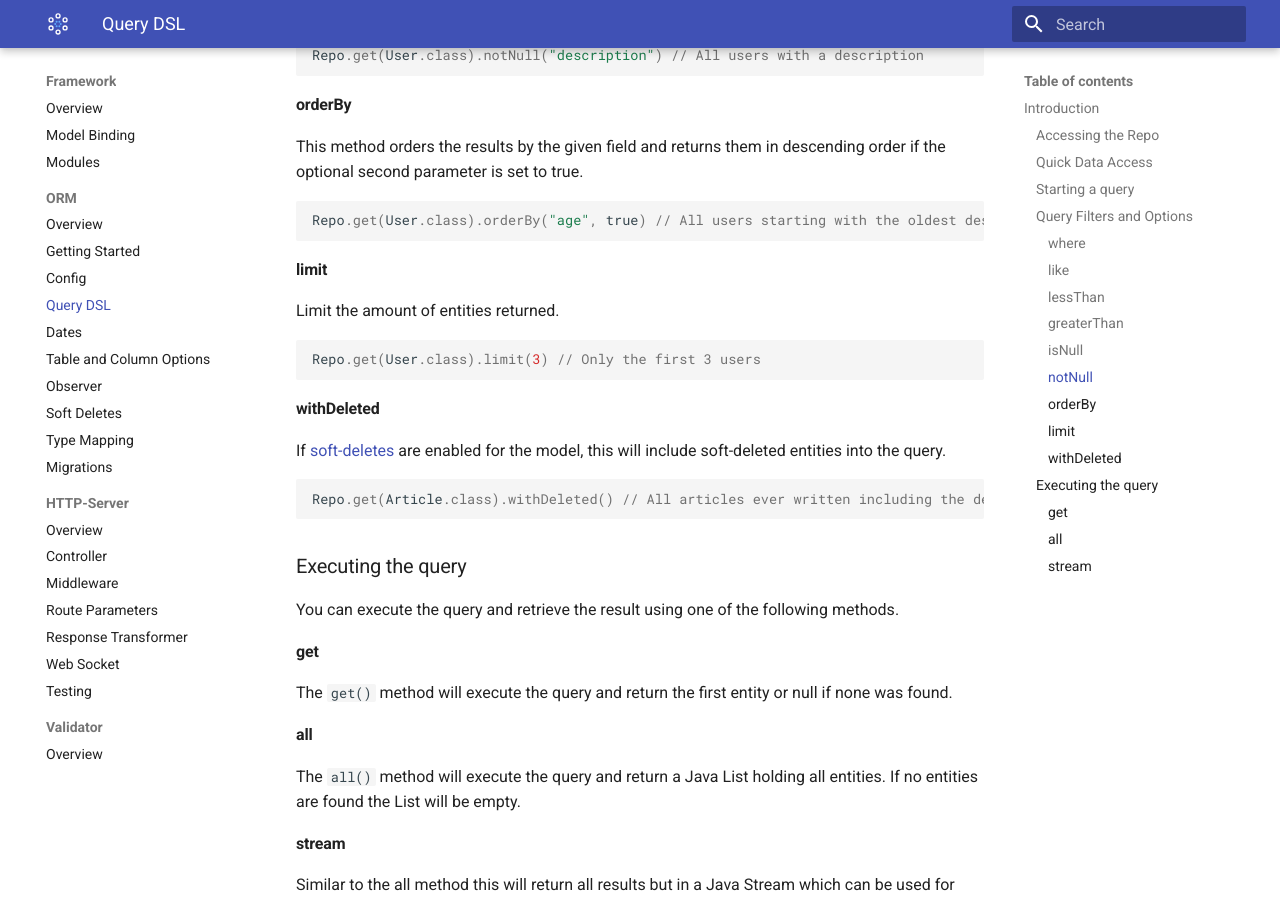
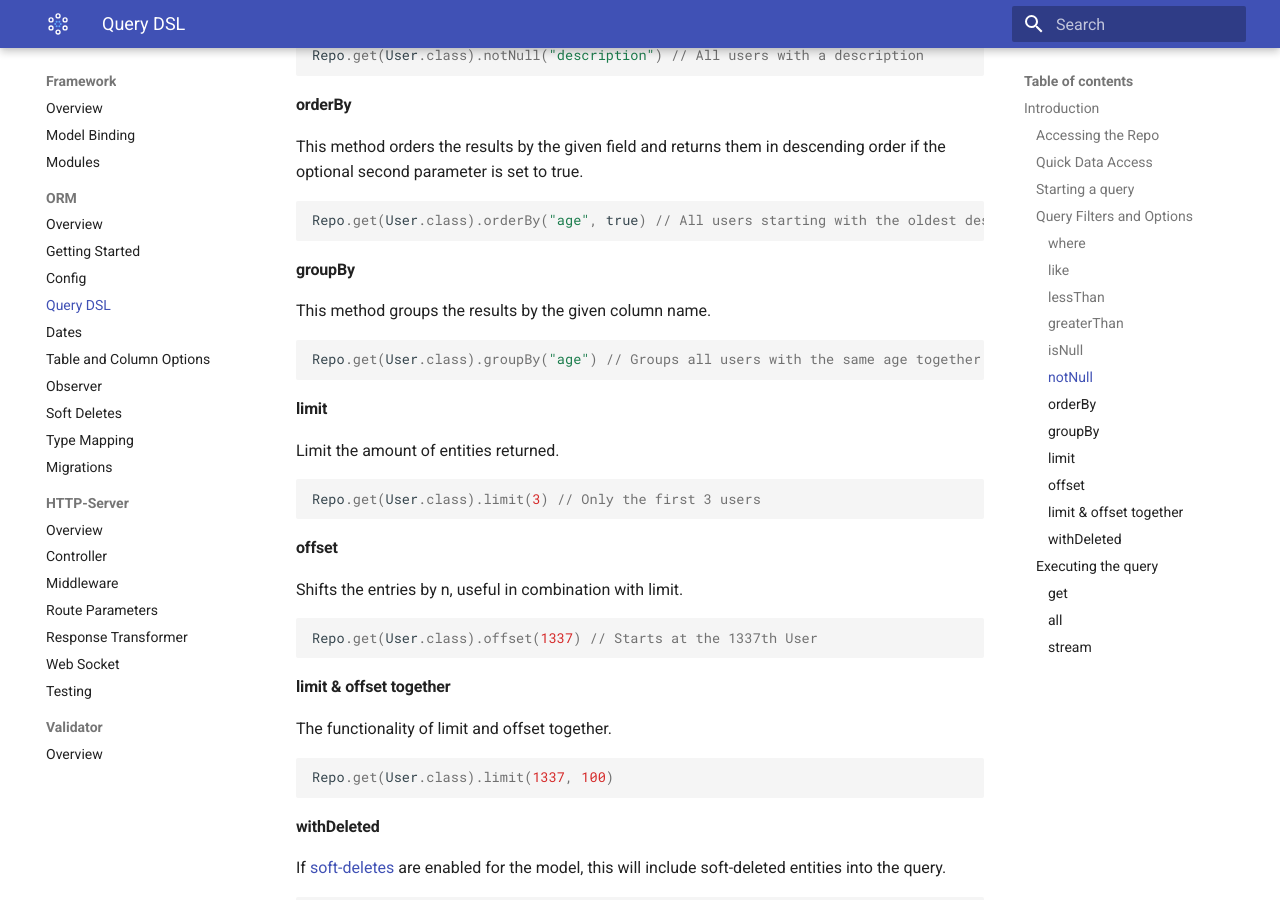
Before and after one commit to JavaWebStack/Docs, an MkDocs documentation site: the page built from docs/framework/orm/query-dsl.md, in a window 1280 px wide and 900 px high, scrolled down 1718 px. Built offline with MkDocs 1.6.1 and Material for MkDocs 9.7.7, drawn with Linux system fonts in a browser that asks for light colours.

Commit message:
Added a few more docs for the Query DSL

````diff
--- a/docs/framework/orm/query-dsl.md
+++ b/docs/framework/orm/query-dsl.md
@@ -65,10 +65,28 @@ This method orders the results by the given field and returns them in descending
 Repo.get(User.class).orderBy("age", true) // All users starting with the oldest descending to the youngest
 ```
 
+#### groupBy
+This method groups the results by the given column name.
+```java
+Repo.get(User.class).groupBy("age") // Groups all users with the same age together.
+```
+
 #### limit
 Limit the amount of entities returned.
 ```java
 Repo.get(User.class).limit(3) // Only the first 3 users
+```
+
+#### offset
+Shifts the entries by n, useful in combination with limit.
+```java
+Repo.get(User.class).offset(1337) // Starts at the 1337th User
+```
+
+#### limit & offset together
+The functionality of limit and offset together.
+```java
+Repo.get(User.class).limit(1337, 100)
 ```
 
 #### withDeleted
````
